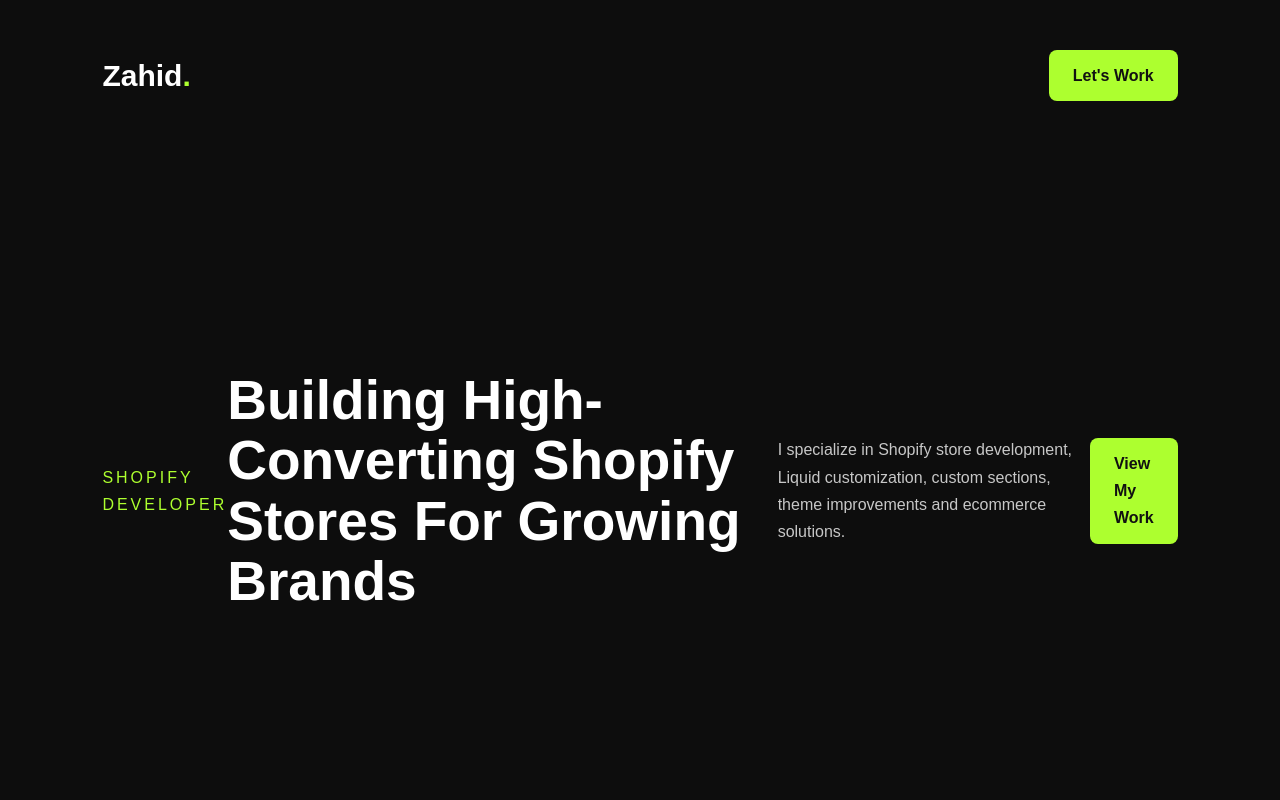
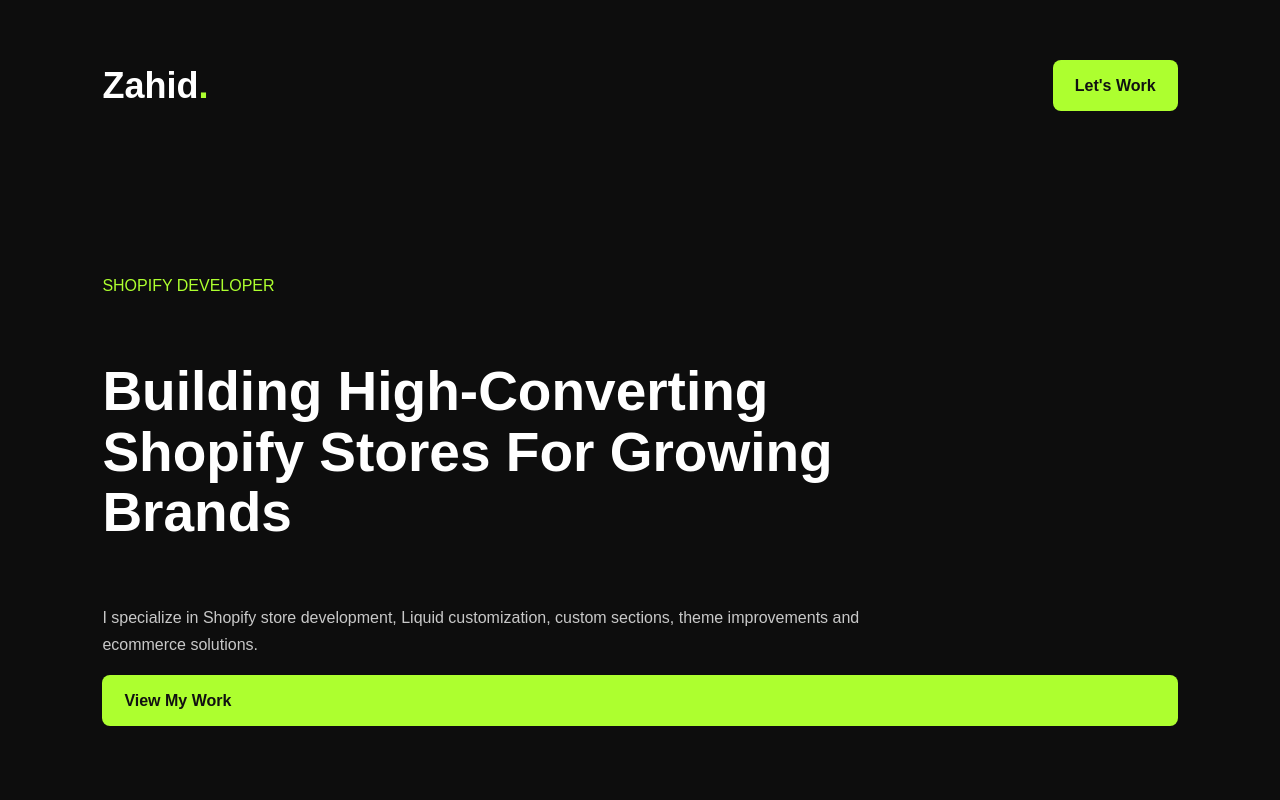
Before and after one commit to zahid11280/zahid11280.github.io, a plain HTML site: page index.html in a window 1280 px wide. Shown: the top 800 px of the page. Drawn offline with Linux system fonts and the light colour scheme.

Commit message:
Update style.css

```diff
--- a/style.css
+++ b/style.css
@@ -1,15 +1,14 @@
 *{box-sizing:border-box}
-body{margin:0;font-family:Manrope,Arial,sans-serif;background:#0d0d0d;color:#fff;line-height:1.7}
-nav{display:flex;justify-content:space-between;align-items:center;padding:25px 8%}
-nav h2{font-size:30px}span{color:#adff2f}
-nav a,.btn{color:#111;background:#adff2f;padding:12px 24px;border-radius:8px;text-decoration:none;font-weight:700}
-section{padding:80px 8%}
-.hero{min-height:85vh;display:flex;align-items:center}
-.tag{color:#adff2f;letter-spacing:3px}
-h1{font-size:55px;max-width:800px;line-height:1.1}
+body{margin:0;background:#0d0d0d;color:#fff;font-family:Arial,sans-serif;line-height:1.7}
+nav{display:flex;justify-content:space-between;padding:25px 8%;align-items:center}
+nav a,.btn{background:#adff2f;color:#111;padding:12px 22px;border-radius:8px;text-decoration:none;font-weight:bold}
+span,.tag{color:#adff2f}
+section{padding:70px 8%}
+.hero{min-height:80vh;display:flex;flex-direction:column;justify-content:center}
+h1{font-size:55px;max-width:850px;line-height:1.1}
 h2{font-size:36px}
-p{color:#c7c7c7;max-width:800px}
-.grid{display:grid;grid-template-columns:repeat(auto-fit,minmax(220px,1fr));gap:20px}
-.grid div,.card{background:#171717;padding:30px;border-radius:8px;border:1px solid #292929}
-.skills{padding:30px;background:#171717;border-radius:8px}
-@media(max-width:700px){h1{font-size:36px}h2{font-size:28px}}
+p{color:#c8c8c8;max-width:800px}
+.grid{display:grid;grid-template-columns:repeat(auto-fit,minmax(260px,1fr));gap:20px}
+.card{background:#171717;padding:28px;border-radius:8px;border:1px solid #292929}
+.card a{color:#adff2f;text-decoration:none}
+@media(max-width:700px){h1{font-size:35px}}
```
